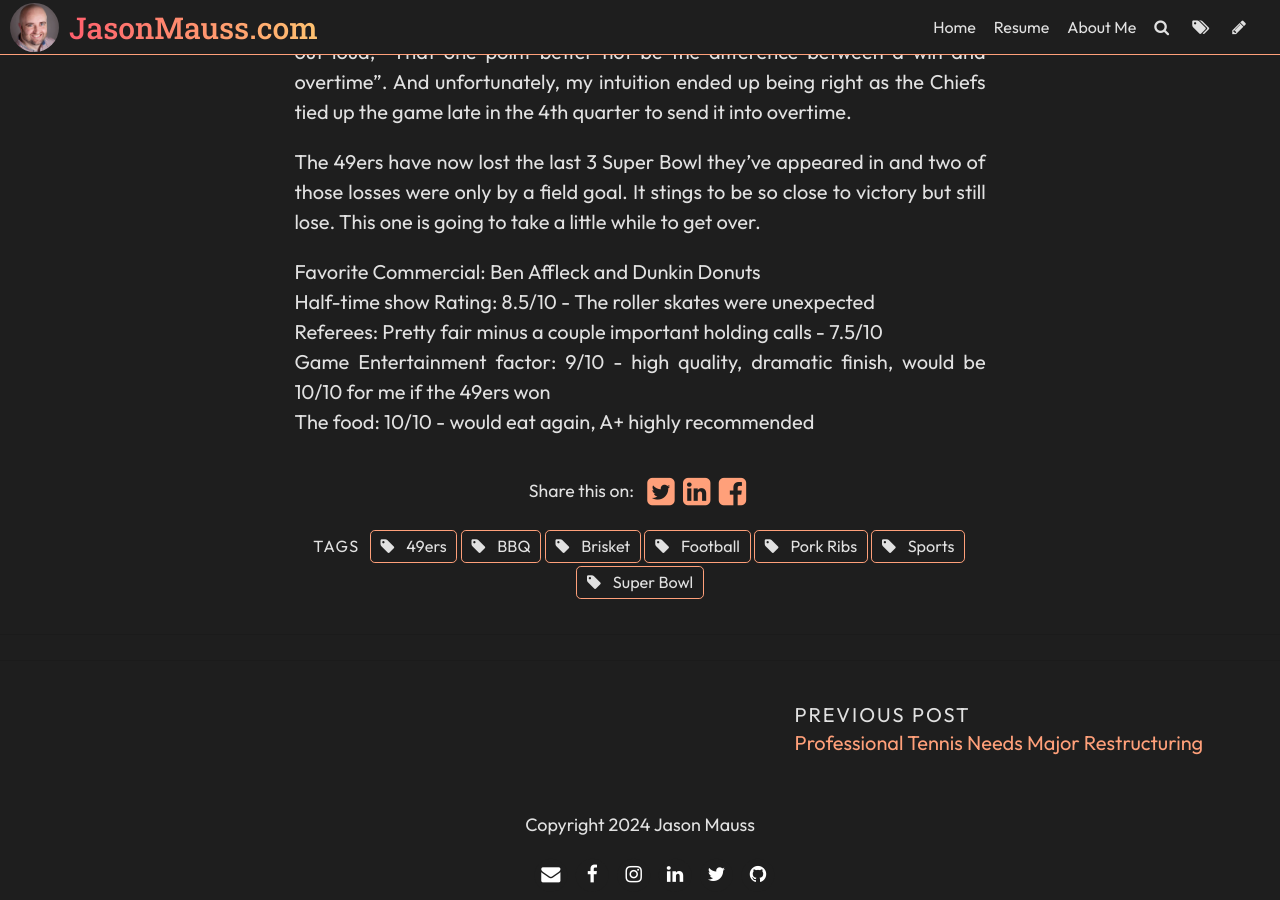
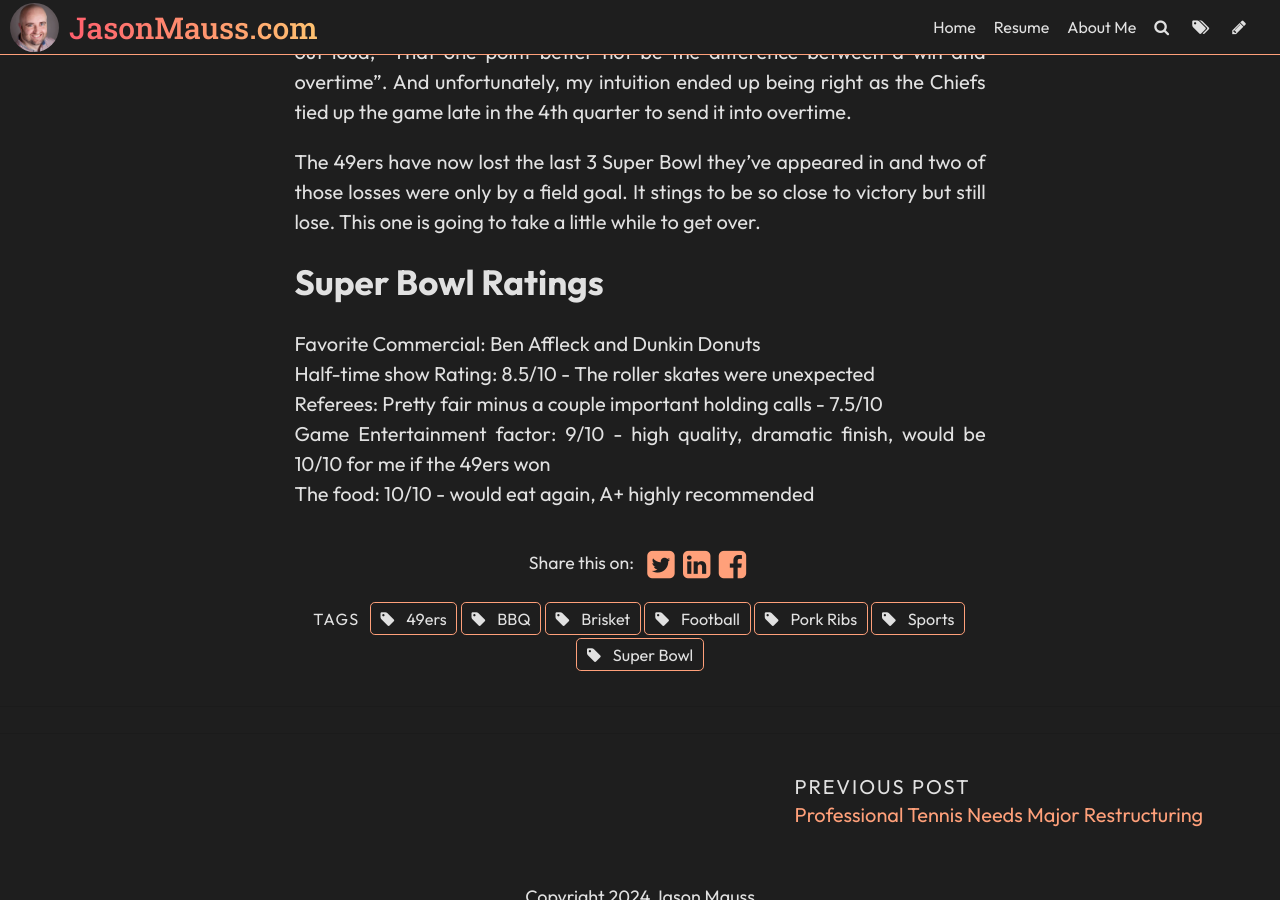
Before and after one commit to jasonmauss/jasonmaussblog, a Jekyll site: the page built from _posts/2024-02-15-when-the-bbq-was-better-than-the-game.md, in a window 1280 px wide and 900 px high, scrolled down 1633 px. Built offline with Jekyll 4.4.1, drawn with Linux system fonts in a browser that asks for light colours; some web fonts are replaced; comment, search, counter and statistics services are not loaded.

Commit message:
Update Post “2024-02-15-when-the-bbq-was-better-than-the-game”

```diff
--- a/_posts/2024-02-15-when-the-bbq-was-better-than-the-game.md
+++ b/_posts/2024-02-15-when-the-bbq-was-better-than-the-game.md
@@ -27,6 +27,8 @@ Despite my 49ers losing the Super Bowl to the Chiefs in an overtime thriller of
 
 The 49ers have now lost the last 3 Super Bowl they've appeared in and two of those losses were only by a field goal. It stings to be so close to victory but still lose. This one is going to take a little while to get over.
 
+## Super Bowl Ratings
+
 Favorite Commercial: Ben Affleck and Dunkin Donuts\
 Half-time show Rating: 8.5/10 - The roller skates were unexpected\
 Referees: Pretty fair minus a couple important holding calls - 7.5/10\
```
